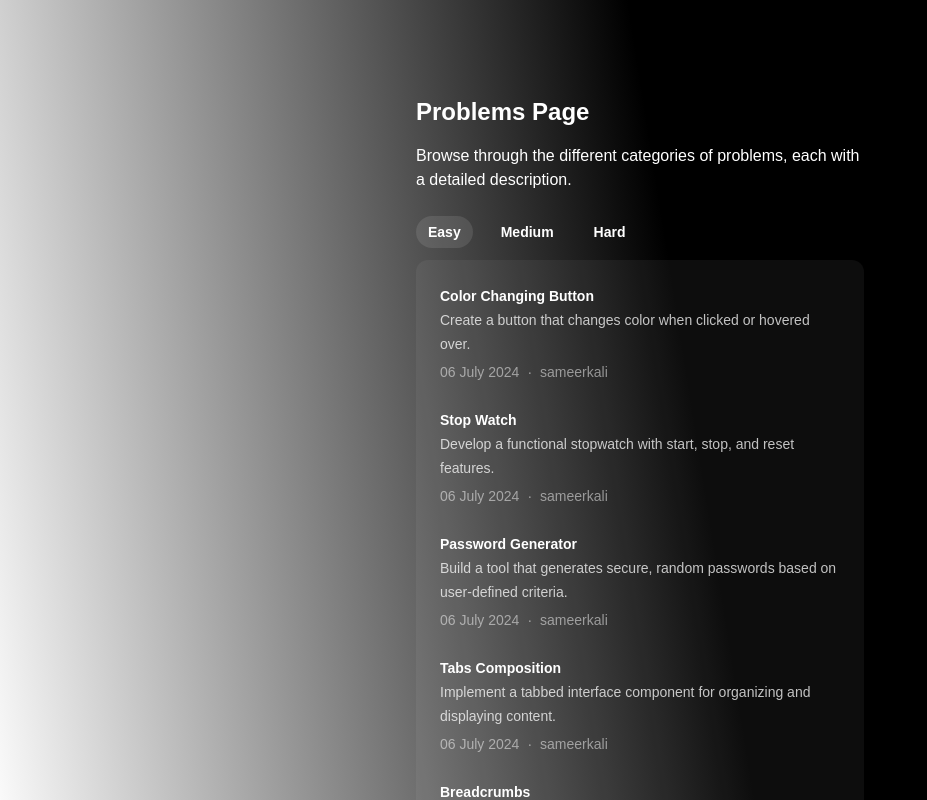
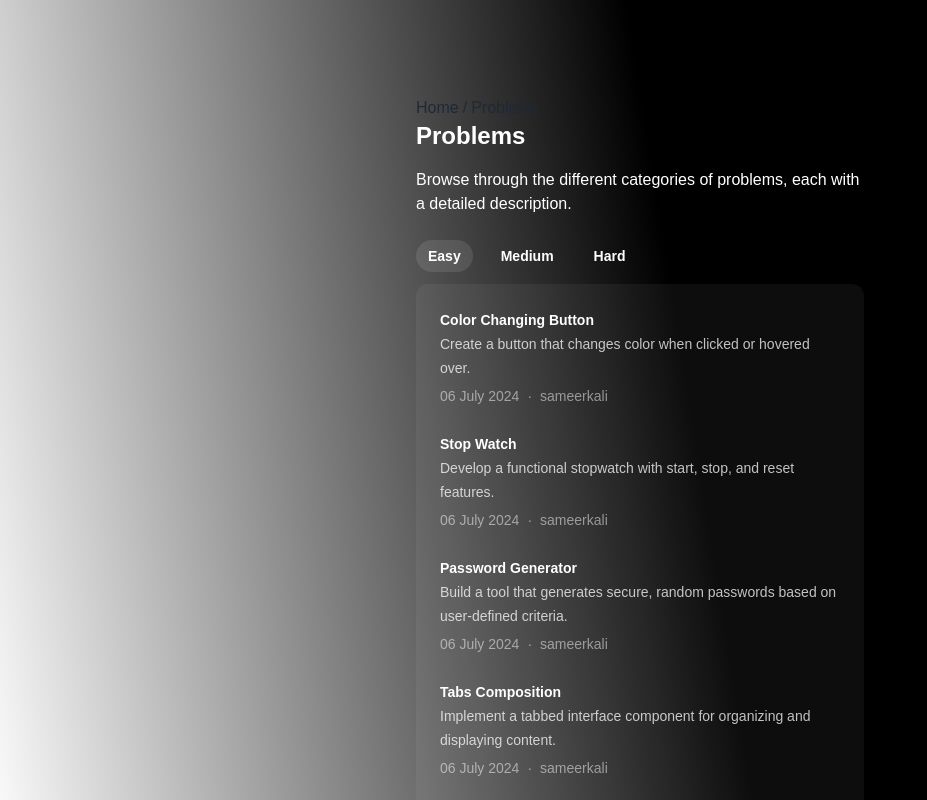
Before and after one commit to sameerkali/React_coding_round_practice, a React (Vite) app: page /problems in a window 1280 px wide. Shown: the top 800 px of the page, without its empty margins (0-927 px from the left). Built offline with nearby package versions, Linux system fonts and the light colour scheme.

Commit message:
add: add bredcrumbs in this problem page

```diff
--- a/src/Components/GoToHome.jsx
+++ b/src/Components/GoToHome.jsx
@@ -4,7 +4,7 @@ import { Link } from "react-router-dom";
 const GoToHome = () => {
   return (
     <Link to={`/`}>
-      <button className="underline hover:text-gray-800">GoToHome</button>
+      <button className="px-5 border border-gray-400 rounded-lg">GoToHome</button>
     </Link>
   );
 };
--- a/src/Components/allProblems/ProblemsPage.jsx
+++ b/src/Components/allProblems/ProblemsPage.jsx
@@ -1,30 +1,41 @@
 import { Tab, TabGroup, TabList, TabPanel, TabPanels } from "@headlessui/react";
 import { categories } from "../../Utils";
+import { Link } from "react-router-dom";
 
 export default function ProblemsPage() {
   return (
-    <div className="flex flex-col w-full items-center pt-24 px-4 bwgradient">
-      <div className="w-full max-w-md flex flex-col"> {/* Removed h-full */}
+    <div className="flex flex-col w-full items-center pt-24 px-4 bwgradient ">
+      <div className="w-full max-w-md flex flex-col h-full">
         <div className="mb-6">
-          <h1 className="text-2xl font-bold text-white mb-4">Problems Page</h1>
-          <p className="text-white">Browse through the different categories of problems, each with a detailed description.</p>
+          <div className="flex gap-1">
+            <Link to={`/`}>
+              <p>Home</p>
+            </Link>
+            <p> / </p>
+            <p>Problems</p>
+          </div>
+          <h1 className="text-2xl font-bold text-white mb-4">Problems</h1>
+          <p className="text-white">
+            Browse through the different categories of problems, each with a
+            detailed description.
+          </p>
         </div>
-        <TabGroup className="flex-grow flex flex-col overflow-hidden">
-          <TabList className="flex gap-4">
-            {categories.map(({ id, name }) => (
+        <TabGroup className="flex-grow flex flex-col overflow-hidden  ">
+          <TabList className="flex gap-4 overflow-x-auto scrollbar-hide">
+            {categories.map(({ id, name }) =>
               <Tab
                 key={id}
                 className="rounded-full py-1 px-3 text-sm/6 font-semibold text-white focus:outline-none data-[selected]:bg-white/10 data-[hover]:bg-white/5 data-[selected]:data-[hover]:bg-white/10 data-[focus]:outline-1 data-[focus]:outline-white"
               >
                 {name}
               </Tab>
-            ))}
+            )}
           </TabList>
-          <TabPanels className="mt-3 flex-grow overflow-y-auto scrollbar-hide">
-            {categories.map(({ id, name, posts }) => (
+          <TabPanels className="mt-3 flex-grow overflow-y-auto scrollbar-hide h-[]">
+            {categories.map(({ id, name, posts }) =>
               <TabPanel key={id} className="rounded-xl bg-white/5 p-3 h-full">
                 <ul>
-                  {posts.map(post => (
+                  {posts.map(post =>
                     <li
                       key={post.id}
                       className="relative rounded-md p-3 text-sm/6 transition hover:bg-white/5"
@@ -33,20 +44,26 @@ export default function ProblemsPage() {
                         <span className="absolute inset-0" />
                         {post.title}
                       </a>
-                      <p className="text-white/75">{post.description}</p>
+                      <p className="text-white/75">
+                        {post.description}
+                      </p>
                       <ul
                         className="flex gap-2 text-white/50 mt-1"
                         aria-hidden="true"
                       >
-                        <li>{post.date}</li>
+                        <li>
+                          {post.date}
+                        </li>
                         <li aria-hidden="true">&middot;</li>
-                        <li>{post.author}</li>
+                        <li>
+                          {post.author}
+                        </li>
                       </ul>
                     </li>
-                  ))}
+                  )}
                 </ul>
               </TabPanel>
-            ))}
+            )}
           </TabPanels>
         </TabGroup>
       </div>
```
